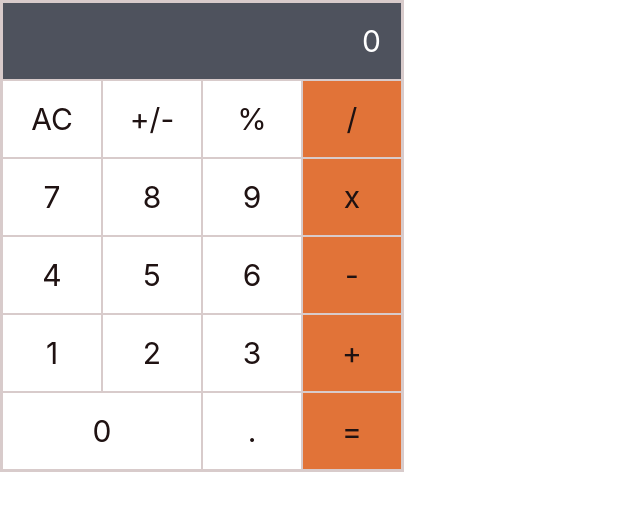
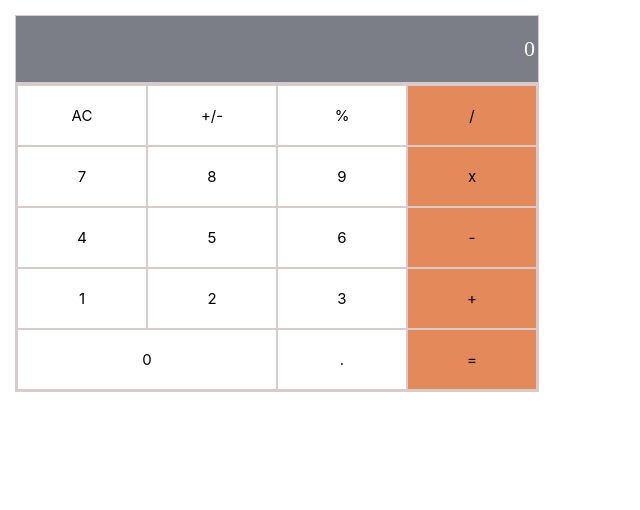
Before and after one commit to Victor-chiemerie/math-magicians, a React (Create React App) app: page / in a window 1280 px wide. Shown: the top 510 px of the page, without its empty margins (0-640 px from the left). Built offline with nearby package versions, Linux system fonts and the light colour scheme.

Commit message:
Correct change made by reviewer

```diff
--- a/src/components/Calculator.css
+++ b/src/components/Calculator.css
@@ -1,21 +1,27 @@
 * {
-  color: rgb(31, 18, 18);
   margin: 0;
   padding: 0;
 }
 
 section {
+  width: fit-content;
+  margin: 15px 15px;
+}
+
+.work {
   display: grid;
-  grid-template-columns: 100px 100px 100px 100px;
+  grid-template-columns: 130px 130px 130px 130px;
   border: 2px solid rgb(216, 203, 203);
-  width: fit-content;
 }
 
 section div {
   border: 1px solid rgb(216, 203, 203);
+  font-size: 15px;
+  text-align: center;
+}
+
+.work div {
   padding: 20px;
-  font-size: 30px;
-  text-align: center;
 }
 
 .screen {
@@ -23,7 +29,11 @@ section div {
   grid-column-end: 5;
   text-align: right;
   color: white;
-  background-color: rgb(78, 82, 93);
+  font-size: 22px;
+  font-family: 'Times New Roman', Times, serif;
+  padding: 20px;
+  padding-right: 3px;
+  background-color: rgb(123, 126, 135);
 }
 
 .zero {
@@ -32,5 +42,5 @@ section div {
 }
 
 .function {
-  background-color: rgb(225, 115, 56);
+  background-color: rgb(228, 137, 89);
 }
--- a/src/components/Calculator.js
+++ b/src/components/Calculator.js
@@ -3,6 +3,7 @@ import './Calculator.css';
 const Calculator = () => (
   <section className="calculator">
     <div className="screen">0</div>
+    <div className="work">
       <div>AC</div>
       <div>+/-</div>
       <div>%</div>
@@ -22,6 +23,7 @@ const Calculator = () => (
       <div className="zero">0</div>
       <div>.</div>
       <div className="function">=</div>
+    </div>
   </section>
 );
 
```
Also changed, not shown: src/App.js (+0 -22 lines). Lines whose indentation alone changed are shown as unchanged.
